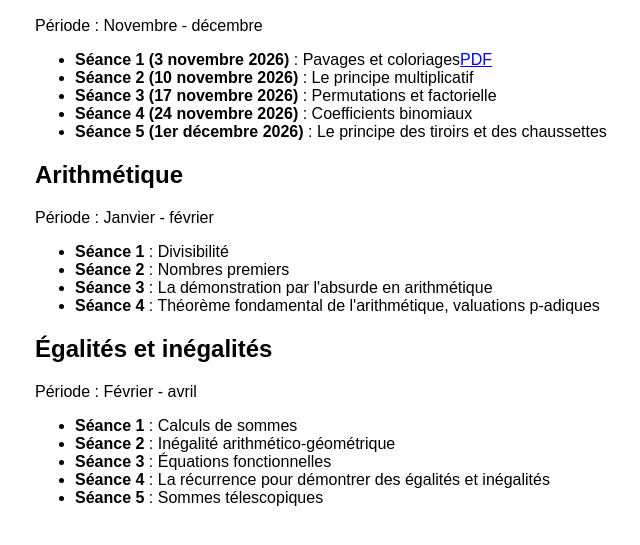
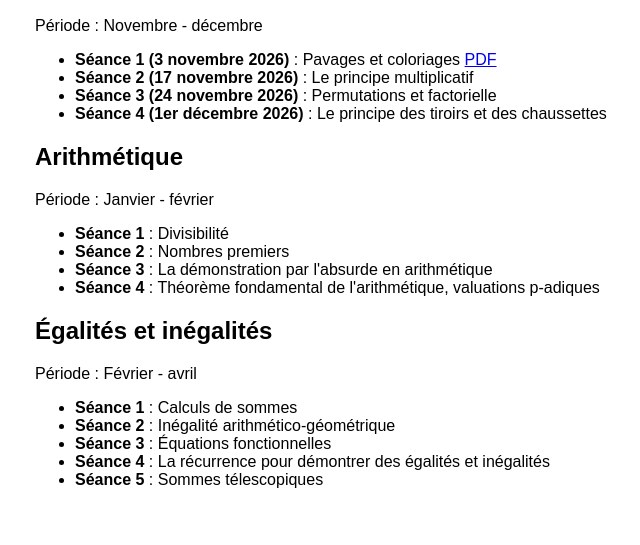
Before and after one commit to AdrienFines/CPES-2026-2027, a plain HTML site: page index.html in a window 1280 px wide. Shown: the part 121-666 px from the top of the page, without its empty margins (205-845 px from the left). Drawn offline with Linux system fonts and the light colour scheme.

Commit message:
Mise à jour du calendrier (report de la séance du 10 nov au 17 nov)

```diff
--- a/index.html
+++ b/index.html
@@ -18,11 +18,10 @@
       <h2>Dénombrement et combinatoire</h2>
       <p class="periode"> Période : Novembre - décembre</p>
       <ul>
-        <li><strong>Séance 1 (3 novembre 2026)</strong> : Pavages et coloriages<a href="coloriages.pdf">PDF</a></li>
-        <li><strong>Séance 2 (10 novembre 2026)</strong> : Le principe multiplicatif</li>
-        <li><strong>Séance 3 (17 novembre 2026)</strong> : Permutations et factorielle</li>
-        <li><strong>Séance 4 (24 novembre 2026)</strong> : Coefficients binomiaux</li>
-        <li><strong>Séance 5 (1er décembre 2026)</strong> : Le principe des tiroirs et des chaussettes</li>
+        <li><strong>Séance 1 (3 novembre 2026)</strong> : Pavages et coloriages <a href="coloriages.pdf">PDF</a></li>
+        <li><strong>Séance 2 (17 novembre 2026)</strong> : Le principe multiplicatif</li>
+        <li><strong>Séance 3 (24 novembre 2026)</strong> : Permutations et factorielle</li>
+        <li><strong>Séance 4 (1er décembre 2026)</strong> : Le principe des tiroirs et des chaussettes</li>
       </ul>
     </section>
 
```
